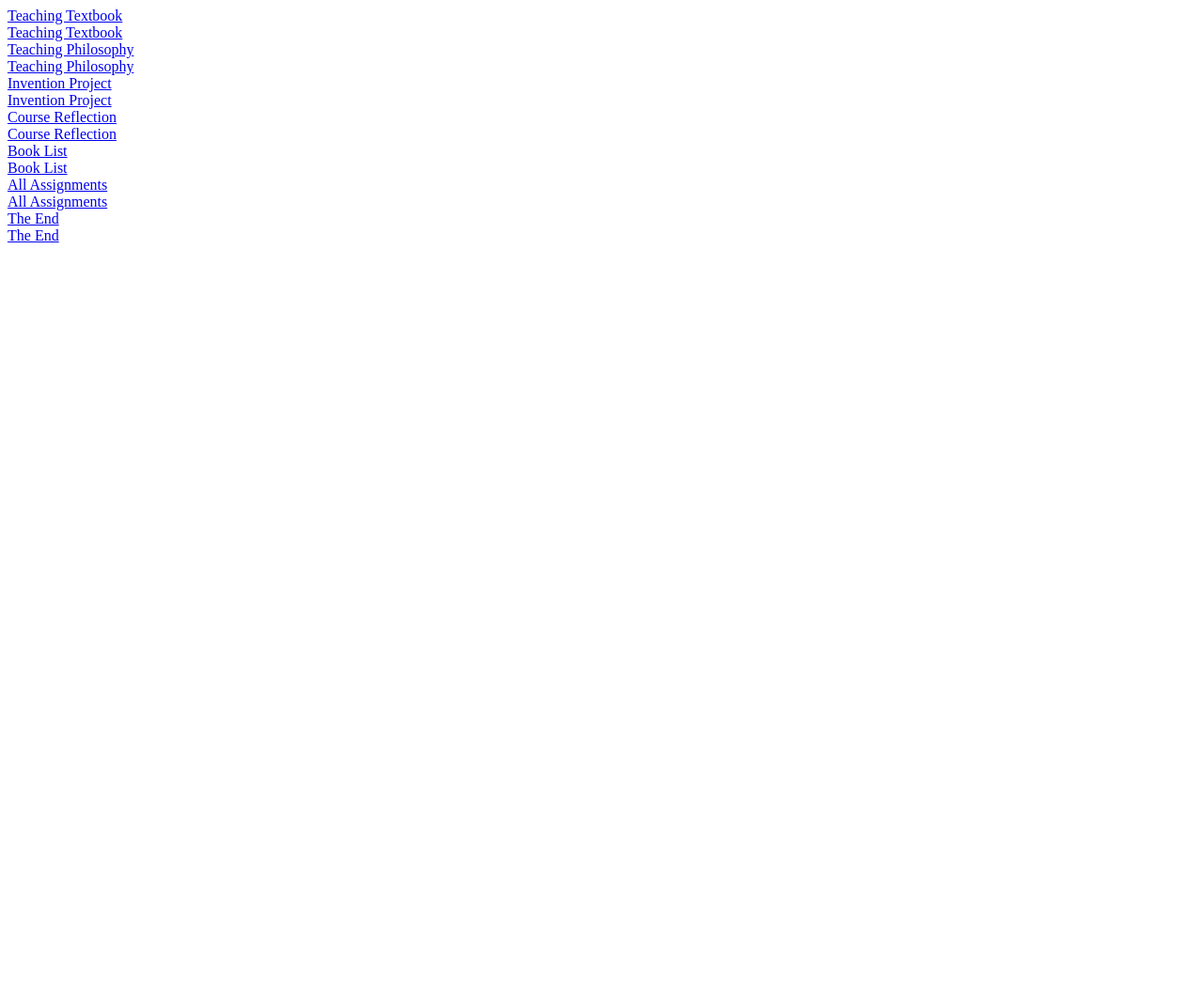
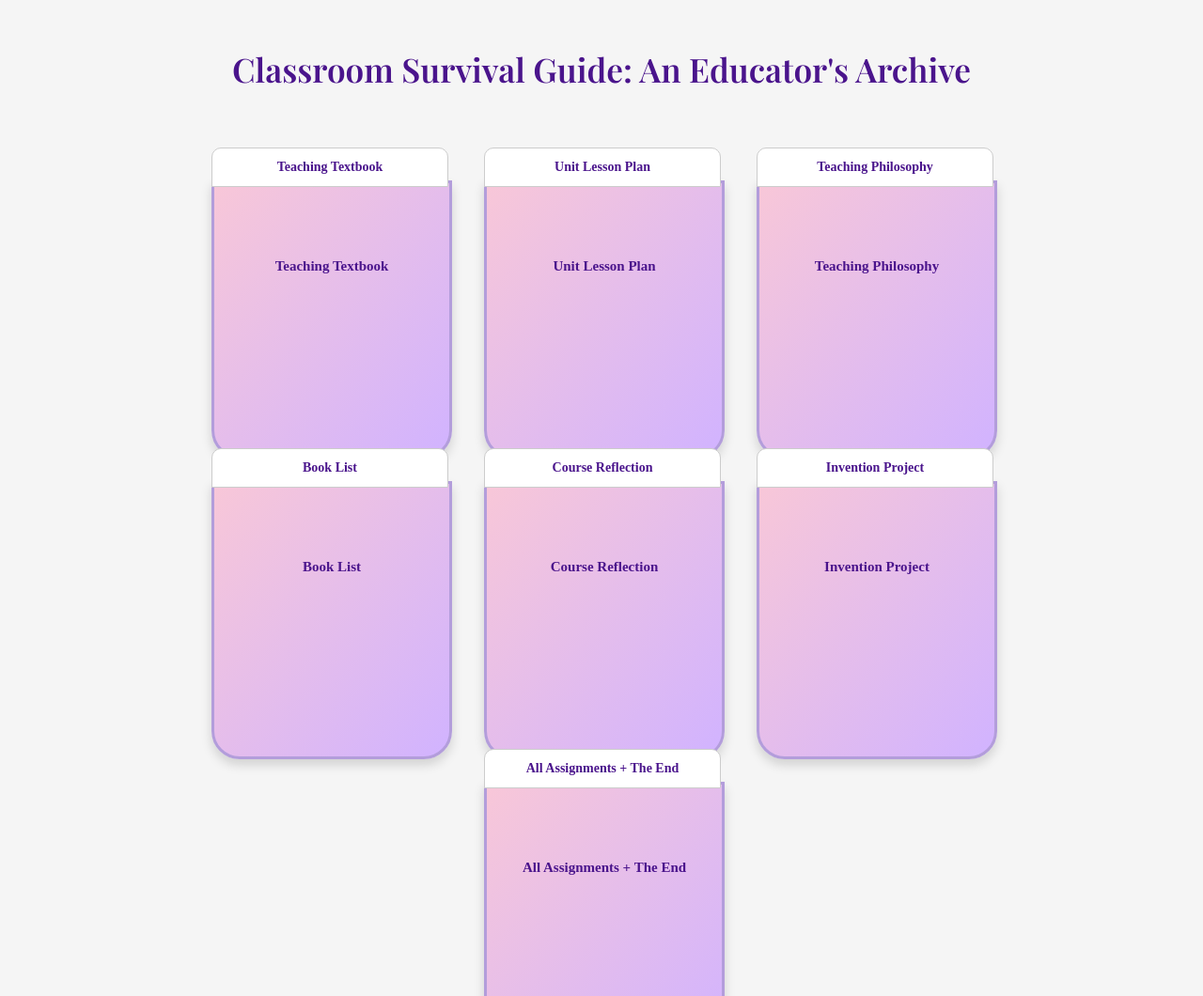
Before and after one commit to leena71/my-classroom-survival-guide, a plain HTML site: page index.html in a window 1280 px wide. Shown: the top 1060 px of the page at 94% size. Before the commit the page ends 800 px from the top, so only its background shows below. Drawn offline with nearby package versions, Linux system fonts and the light colour scheme; a web font is replaced by a local one.

Commit message:
Update index.html

```diff
--- a/index.html
+++ b/index.html
@@ -1,43 +1,142 @@
+<!DOCTYPE html>
+<html lang="en">
+<head>
+  <meta charset="UTF-8" />
+  <meta name="viewport" content="width=device-width, initial-scale=1.0"/>
+  <title>Classroom Survival Guide</title>
+  <link href="https://fonts.googleapis.com/css2?family=Playfair+Display:wght@600&family=Arapey&display=swap" rel="stylesheet">
+  <style>
+    body {
+      font-family: 'Arapey', serif;
+      background-color: #f5f5f5;
+      margin: 0;
+      padding: 0;
+      text-align: center;
+    }
+
+    .title {
+      font-family: 'Playfair Display', serif;
+      font-size: 2.2em;
+      margin-top: 50px;
+      margin-bottom: 60px;
+      color: #4a148c;
+    }
+
+    .container {
+      display: flex;
+      flex-direction: column;
+      align-items: center;
+      gap: 60px;
+    }
+
+    .row {
+      display: flex;
+      justify-content: center;
+      flex-wrap: wrap;
+      gap: 40px;
+      max-width: 1200px;
+      width: 100%;
+    }
+
+    .pocket-wrapper {
+      position: relative;
+      width: 250px;
+      height: 260px;
+    }
+
+    .paper-tab {
+      position: absolute;
+      top: 0;
+      width: 100%;
+      height: 40px;
+      background: white;
+      border-radius: 10px 10px 0 0;
+      border: 1px solid #ccc;
+      text-align: center;
+      font-size: 14px;
+      font-weight: bold;
+      line-height: 40px;
+      z-index: 2;
+    }
+
+    .paper-tab a {
+      color: #4a148c;
+      text-decoration: none;
+      display: block;
+      width: 100%;
+      height: 100%;
+    }
+
+    .pocket {
+      position: absolute;
+      top: 35px;
+      width: 100%;
+      height: 210px;
+      background: linear-gradient(to bottom right, #f8c7d8, #d1b3ff);
+      border: 3px solid #b39ddb;
+      border-radius: 0 0 30px 30px;
+      text-align: center;
+      padding-top: 80px;
+      font-weight: bold;
+      font-size: 15px;
+      box-shadow: 0 6px 12px rgba(0, 0, 0, 0.15);
+    }
+
+    .pocket a {
+      color: #4a148c;
+      text-decoration: none;
+    }
+  </style>
+</head>
+<body>
+
+  <h1 class="title">Classroom Survival Guide: An Educator's Archive</h1>
+
   <div class="container">
-  <!-- Pocket 1 -->
+    <!-- Row 1 -->
+    <div class="row">
       <div class="pocket-wrapper">
         <div class="paper-tab"><a href="files/TeachingTextbook.pdf" target="_blank">Teaching Textbook</a></div>
         <div class="pocket"><a href="files/TeachingTextbook.pdf" target="_blank">Teaching Textbook</a></div>
       </div>
 
-  <!-- Pocket 2 -->
+      <div class="pocket-wrapper">
+        <div class="paper-tab"><a href="files/UnitLessonPlan.pdf" target="_blank">Unit Lesson Plan</a></div>
+        <div class="pocket"><a href="files/UnitLessonPlan.pdf" target="_blank">Unit Lesson Plan</a></div>
+      </div>
+
       <div class="pocket-wrapper">
         <div class="paper-tab"><a href="files/Teaching Philosophy.pdf" target="_blank">Teaching Philosophy</a></div>
         <div class="pocket"><a href="files/Teaching Philosophy.pdf" target="_blank">Teaching Philosophy</a></div>
       </div>
-
-  <!-- Pocket 3 -->
-  <div class="pocket-wrapper">
-    <div class="paper-tab"><a href="files/InventionProject.pdf" target="_blank">Invention Project</a></div>
-    <div class="pocket"><a href="files/InventionProject.pdf" target="_blank">Invention Project</a></div>
     </div>
 
-  <!-- Pocket 4 -->
+    <!-- Row 2 -->
+    <div class="row">
+      <div class="pocket-wrapper">
+        <div class="paper-tab"><a href="files/Book List.pdf" target="_blank">Book List</a></div>
+        <div class="pocket"><a href="files/Book List.pdf" target="_blank">Book List</a></div>
+      </div>
+
       <div class="pocket-wrapper">
         <div class="paper-tab"><a href="files/Course Reflection.pdf" target="_blank">Course Reflection</a></div>
         <div class="pocket"><a href="files/Course Reflection.pdf" target="_blank">Course Reflection</a></div>
       </div>
 
-  <!-- Pocket 5 -->
       <div class="pocket-wrapper">
-    <div class="paper-tab"><a href="files/Book List.pdf" target="_blank">Book List</a></div>
-    <div class="pocket"><a href="files/Book List.pdf" target="_blank">Book List</a></div>
+        <div class="paper-tab"><a href="files/InventionProject.pdf" target="_blank">Invention Project</a></div>
+        <div class="pocket"><a href="files/InventionProject.pdf" target="_blank">Invention Project</a></div>
+      </div>
     </div>
 
-  <!-- Pocket 6 -->
+    <!-- Row 3 -->
+    <div class="row">
       <div class="pocket-wrapper">
-    <div class="paper-tab"><a href="files/All Assignments.pdf" target="_blank">All Assignments</a></div>
-    <div class="pocket"><a href="files/All Assignments.pdf" target="_blank">All Assignments</a></div>
+        <div class="paper-tab"><a href="files/AllAssignments-TheEnd.pdf" target="_blank">All Assignments + The End</a></div>
+        <div class="pocket"><a href="files/AllAssignments-TheEnd.pdf" target="_blank">All Assignments + The End</a></div>
+      </div>
+    </div>
   </div>
 
-  <!-- Pocket 7 -->
-  <div class="pocket-wrapper">
-    <div class="paper-tab"><a href="files/The End.pdf" target="_blank">The End</a></div>
-    <div class="pocket"><a href="files/The End.pdf" target="_blank">The End</a></div>
-  </div>
-</div>
+</body>
+</html>
```
Lines whose indentation alone changed are shown as unchanged.
